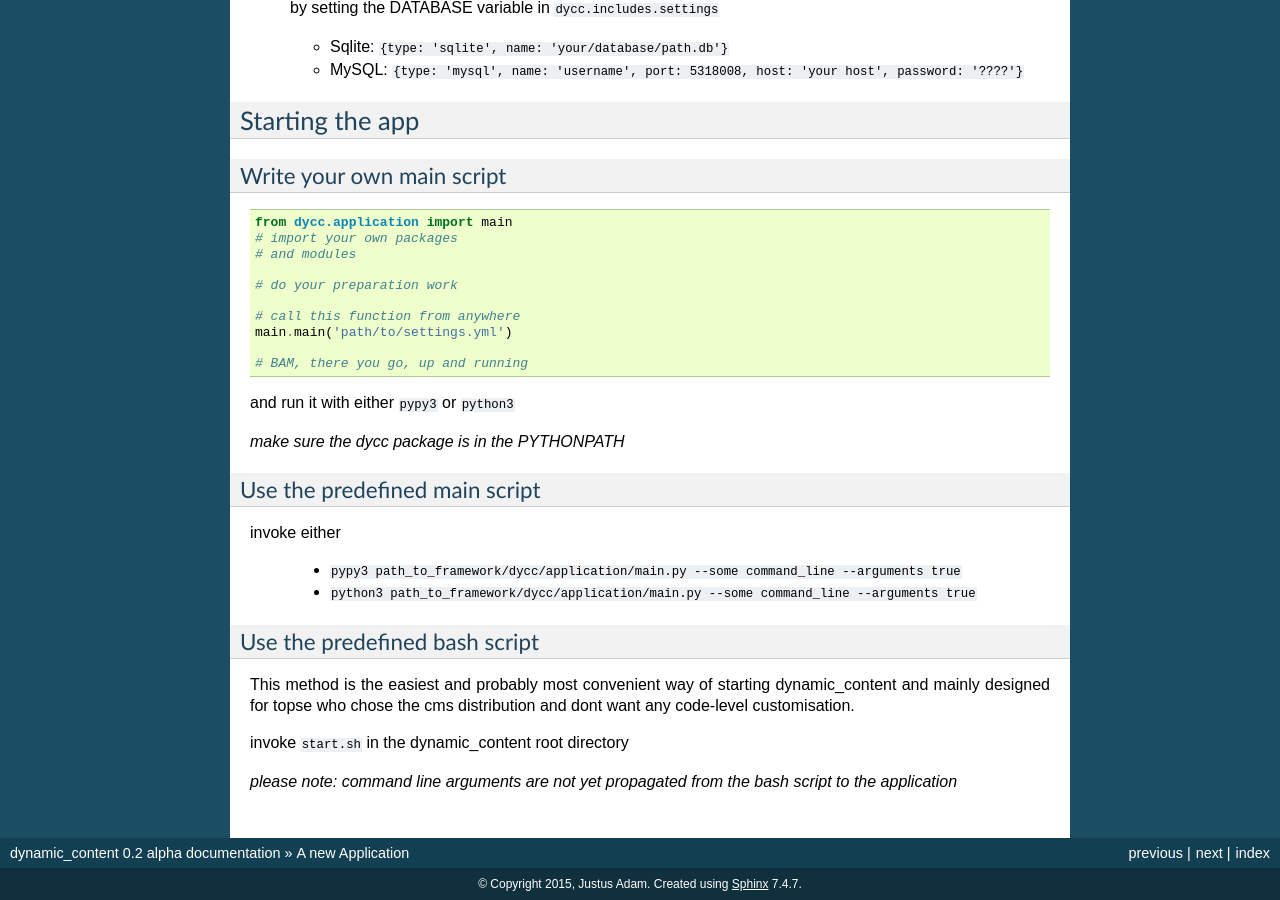
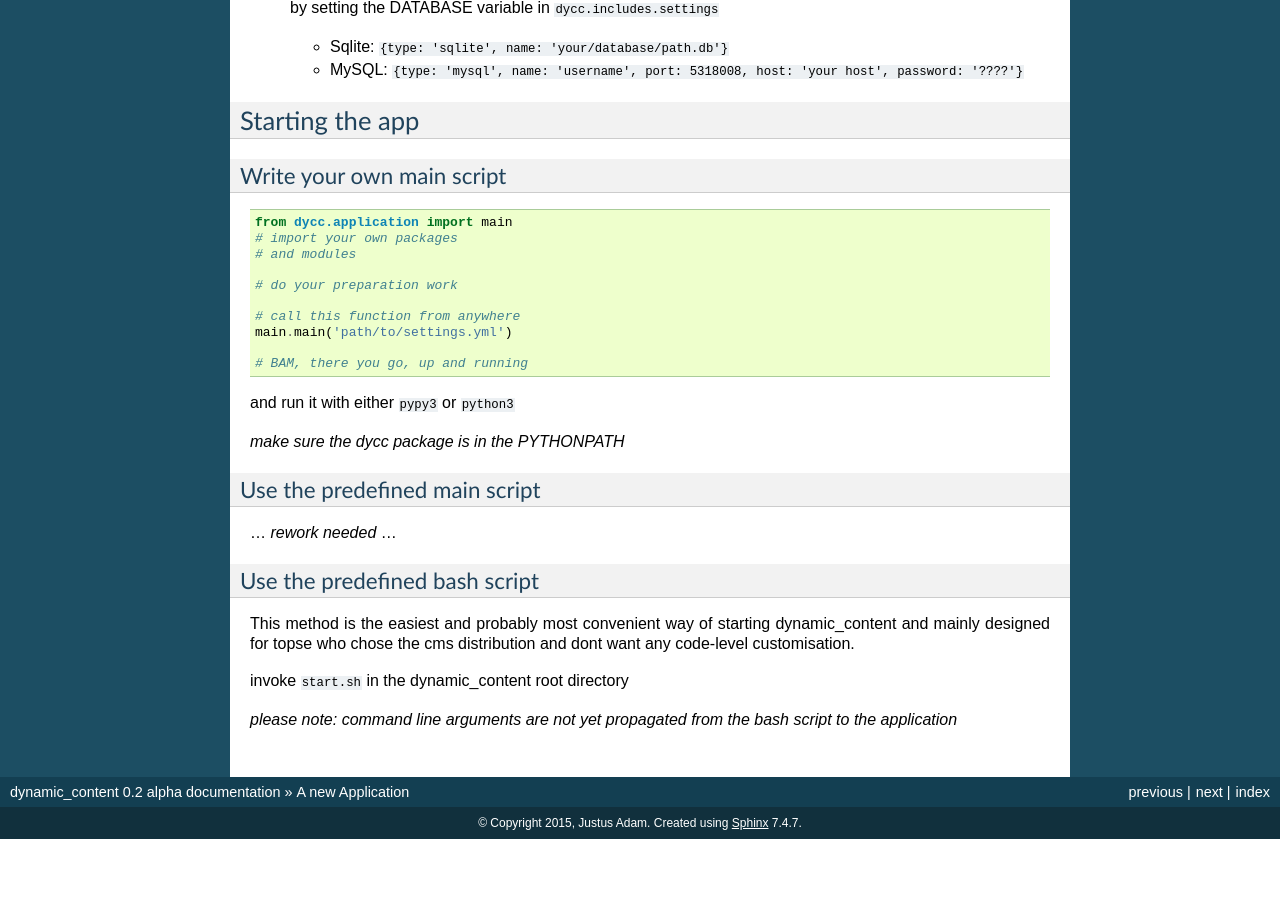
Before and after one commit to JustusAdam/dynamic_content_documentation, a Sphinx documentation site: the page built from source/apps.rst, in a window 1280 px wide and 900 px high, scrolled down 692 px. Built offline with Sphinx 7.4.7, drawn with Linux system fonts in a browser that asks for light colours; formulas are drawn with MathJax 3; after the commit the page ends 1531 px from its top, so only the background shows below that.

Commit message:
removed outdated section in app

```diff
--- a/source/apps.rst
+++ b/source/apps.rst
@@ -61,11 +61,7 @@ and run it with either ``pypy3`` or ``python3``
 Use the predefined main script
 ^^^^^^^^^^^^^^^^^^^^^^^^^^^^^^
 
-invoke either
-
- -  ``pypy3 path_to_framework/dycc/application/main.py --some command_line --arguments true``
-
- -  ``python3 path_to_framework/dycc/application/main.py --some command_line --arguments true``
+... *rework needed* ...
 
 Use the predefined bash script
 ^^^^^^^^^^^^^^^^^^^^^^^^^^^^^^^^^^
```
